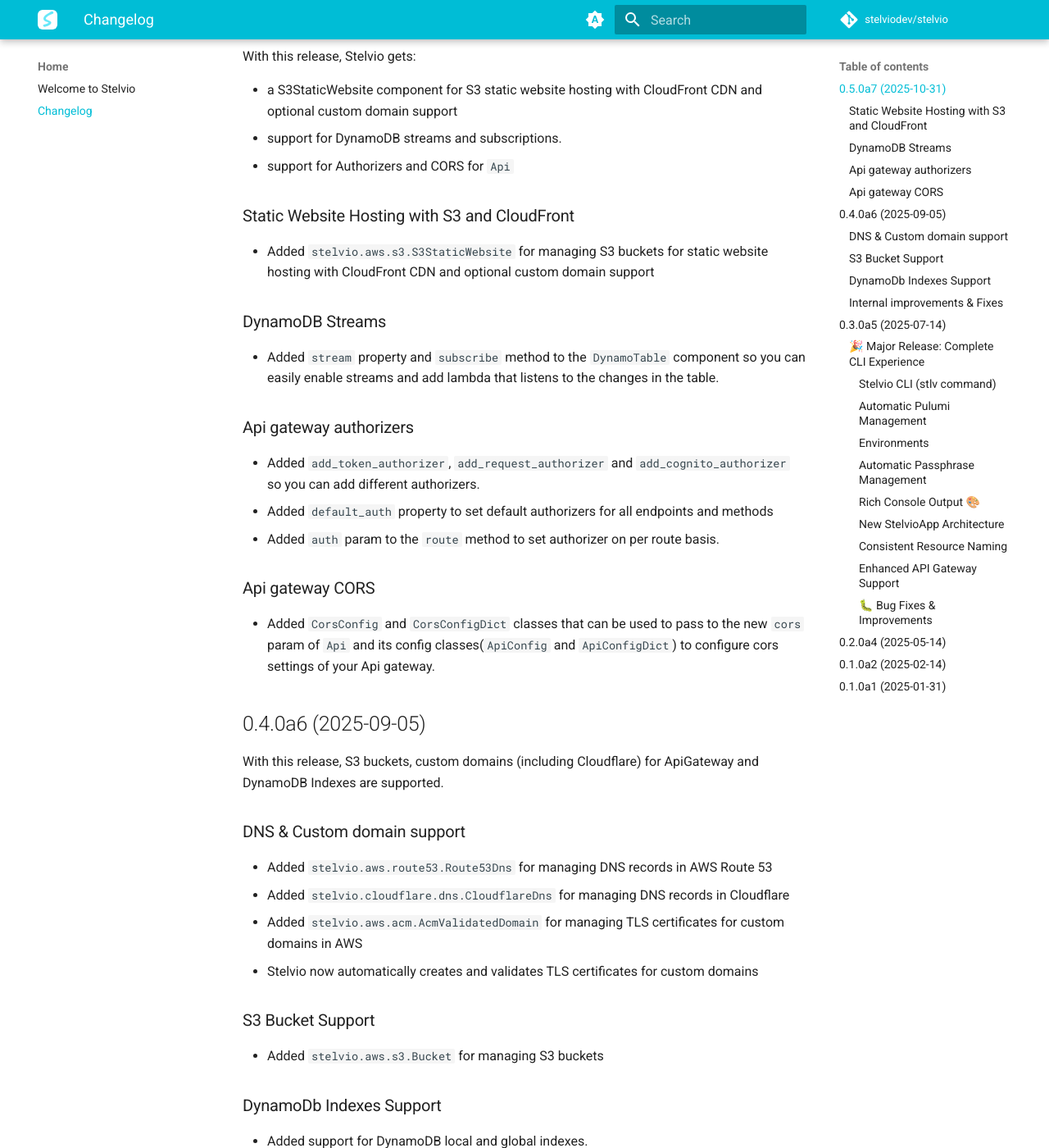
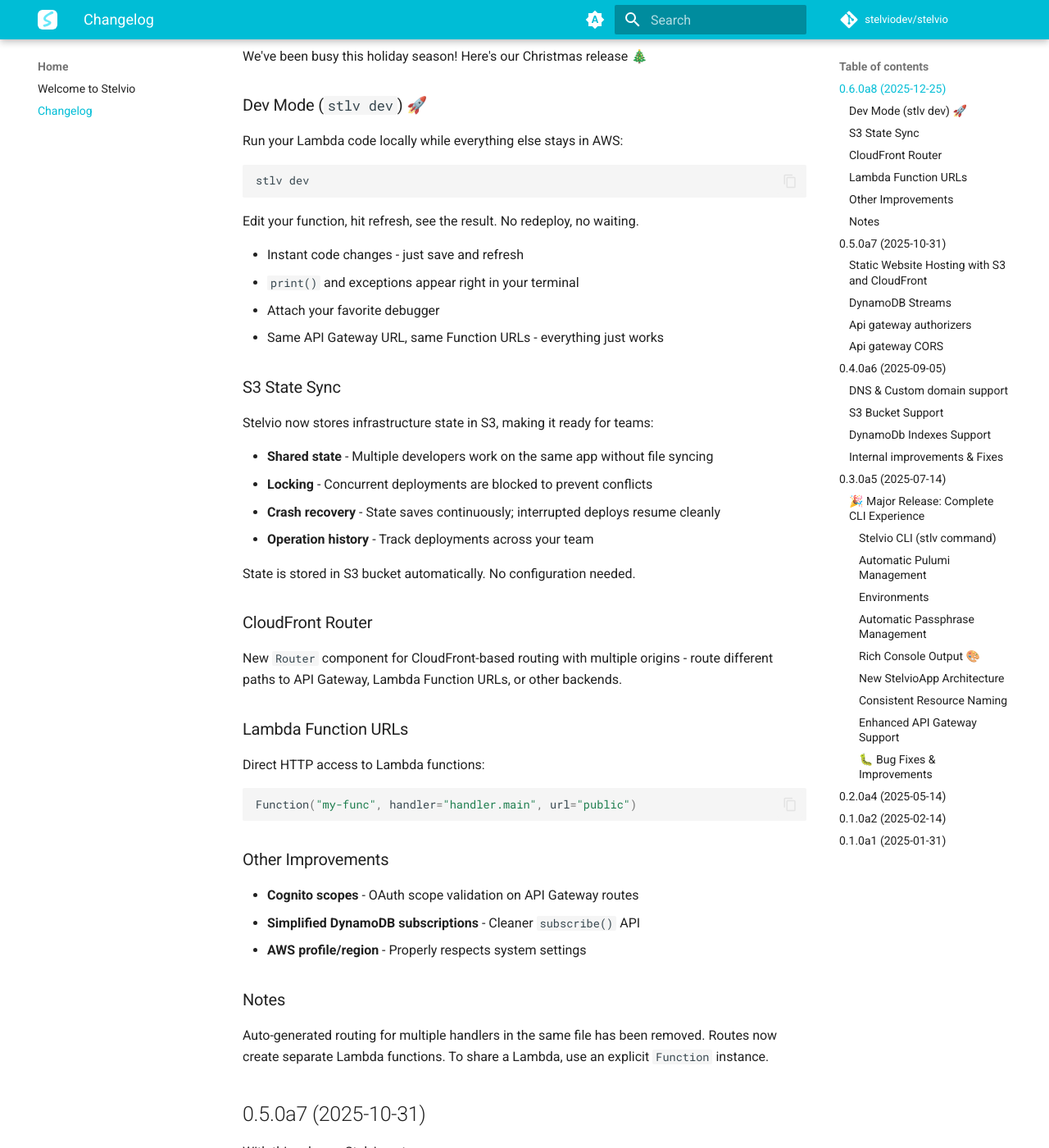
Before and after one commit to stelviodev/stelvio, an MkDocs documentation site: the page built from docs/changelog.md, in a window 1280 px wide and 1400 px high, scrolled down 223 px. Shown: the whole window at 82% size. Built offline with MkDocs 1.6.1 and Material for MkDocs 9.7.7, drawn with Linux system fonts in a browser that asks for light colours; comment, search, counter and statistics services are not loaded.

Commit message:
chore: release 0.6 updates

````diff
--- a/docs/changelog.md
+++ b/docs/changelog.md
@@ -1,4 +1,56 @@
 # Changelog
+
+## 0.6.0a8 (2025-12-25)
+
+We've been busy this holiday season! Here's our Christmas release 🎄
+
+### Dev Mode (`stlv dev`) 🚀
+
+Run your Lambda code locally while everything else stays in AWS:
+
+```bash
+stlv dev
+```
+
+Edit your function, hit refresh, see the result. No redeploy, no waiting.
+
+- Instant code changes - just save and refresh
+- `print()` and exceptions appear right in your terminal
+- Attach your favorite debugger
+- Same API Gateway URL, same Function URLs - everything just works
+
+### S3 State Sync
+
+Stelvio now stores infrastructure state in S3, making it ready for teams:
+
+- **Shared state** - Multiple developers work on the same app without file syncing
+- **Locking** - Concurrent deployments are blocked to prevent conflicts
+- **Crash recovery** - State saves continuously; interrupted deploys resume cleanly
+- **Operation history** - Track deployments across your team
+
+State is stored in S3 bucket automatically. No configuration needed.
+
+### CloudFront Router
+
+New `Router` component for CloudFront-based routing with multiple origins - route different paths to API Gateway, Lambda Function URLs, or other backends.
+
+### Lambda Function URLs
+
+Direct HTTP access to Lambda functions:
+
+```python
+Function("my-func", handler="handler.main", url="public")
+```
+
+### Other Improvements
+
+- **Cognito scopes** - OAuth scope validation on API Gateway routes
+- **Simplified DynamoDB subscriptions** - Cleaner `subscribe()` API
+- **AWS profile/region** - Properly respects system settings
+
+### Notes
+
+Auto-generated routing for multiple handlers in the same file has been removed. Routes now create separate Lambda functions. To share a Lambda, use an explicit `Function` instance.
 
 ## 0.5.0a7 (2025-10-31)
 
--- a/pyproject.toml
+++ b/pyproject.toml
@@ -1,6 +1,6 @@
 [project]
 name = "stelvio"
-version = "0.5.0a7"
+version = "0.6.0a8"
 description = "AWS for Python devs made simple."
 license = { text = "Apache-2.0" }
 readme = "README.md"
````
